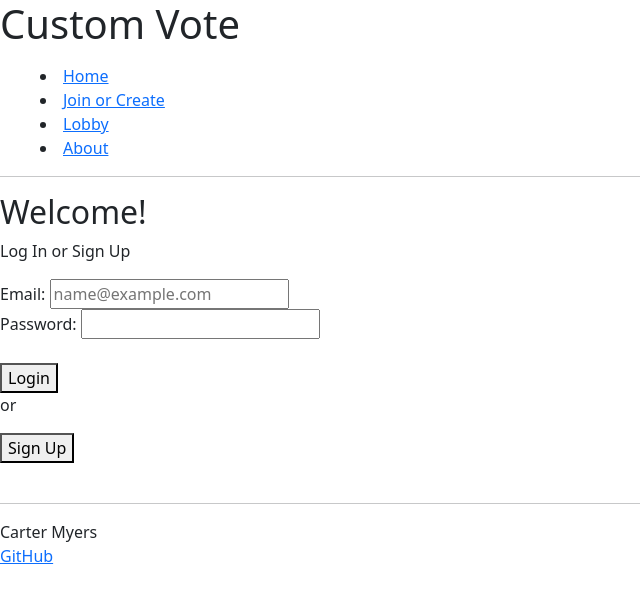
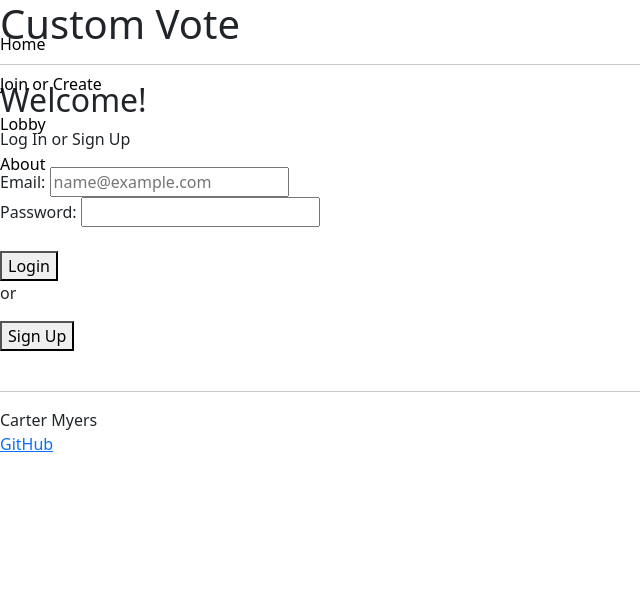
Before and after one commit to canihazburrito/startup, a plain HTML site: page customvote/index.html in a window 1280 px wide. Shown: the whole page, without its empty margins (0-640 px from the left). Drawn offline with nearby package versions, Linux system fonts and the light colour scheme.

Commit message:
initial work with bootstrap on index header

```diff
--- a/customvote/index.html
+++ b/customvote/index.html
@@ -7,8 +7,11 @@
         <meta name="google-site-verification" content="fivViaVoh4FhuOP2D4_h__WxWazbzBac1QC0z7iBnos" />
         <!-- Tell browsers not to scale the viewport automatically -->
         <meta name="viewport" content="width=device-width, initial-scale=1.0" />
+
         <!-- Import Bootstrap -->
         <link href="https://cdn.jsdelivr.net/npm/bootstrap@5.3.2/dist/css/bootstrap.min.css" rel="stylesheet" integrity="sha384-T3c6CoIi6uLrA9TneNEoa7RxnatzjcDSCmG1MXxSR1GAsXEV/Dwwykc2MPK8M2HN" crossorigin="anonymous">
+
+        <!-- Import symbols -->
         <script src="https://kit.fontawesome.com/e0dcfe9aee.js" crossorigin="anonymous"></script>
         <title>Custom Vote</title>
     </head>
@@ -17,12 +20,20 @@
             <h1>Custom Vote</h1>
 
             <!-- Navigation menu -->
-            <nav>
-                <menu>
-                    <li><a href="index.html">Home</a></li>
-                    <li><a href="joincreate.html">Join or Create</a></li>
-                    <li><a href="lobby.html">Lobby</a></li>
-                    <li><a href="about.html">About</a></li>
+            <nav class="navbar fixed-top">
+                <menu class="navbar-nav">
+                    <li class="nav-item">
+                        <a class="nav-link active" href="index.html">Home</a>
+                    </li>
+                    <li class="nav-item">
+                        <a class="nav-link active" href="joincreate.html">Join or Create</a>
+                    </li>
+                    <li class="nav-item">
+                        <a class="nav-link active" href="lobby.html">Lobby</a>
+                    </li>
+                    <li class="nav-item">
+                        <a class="nav-link active" href="about.html">About</a>
+                    </li>
                 </menu>
             </nav>
             <hr/>
```
